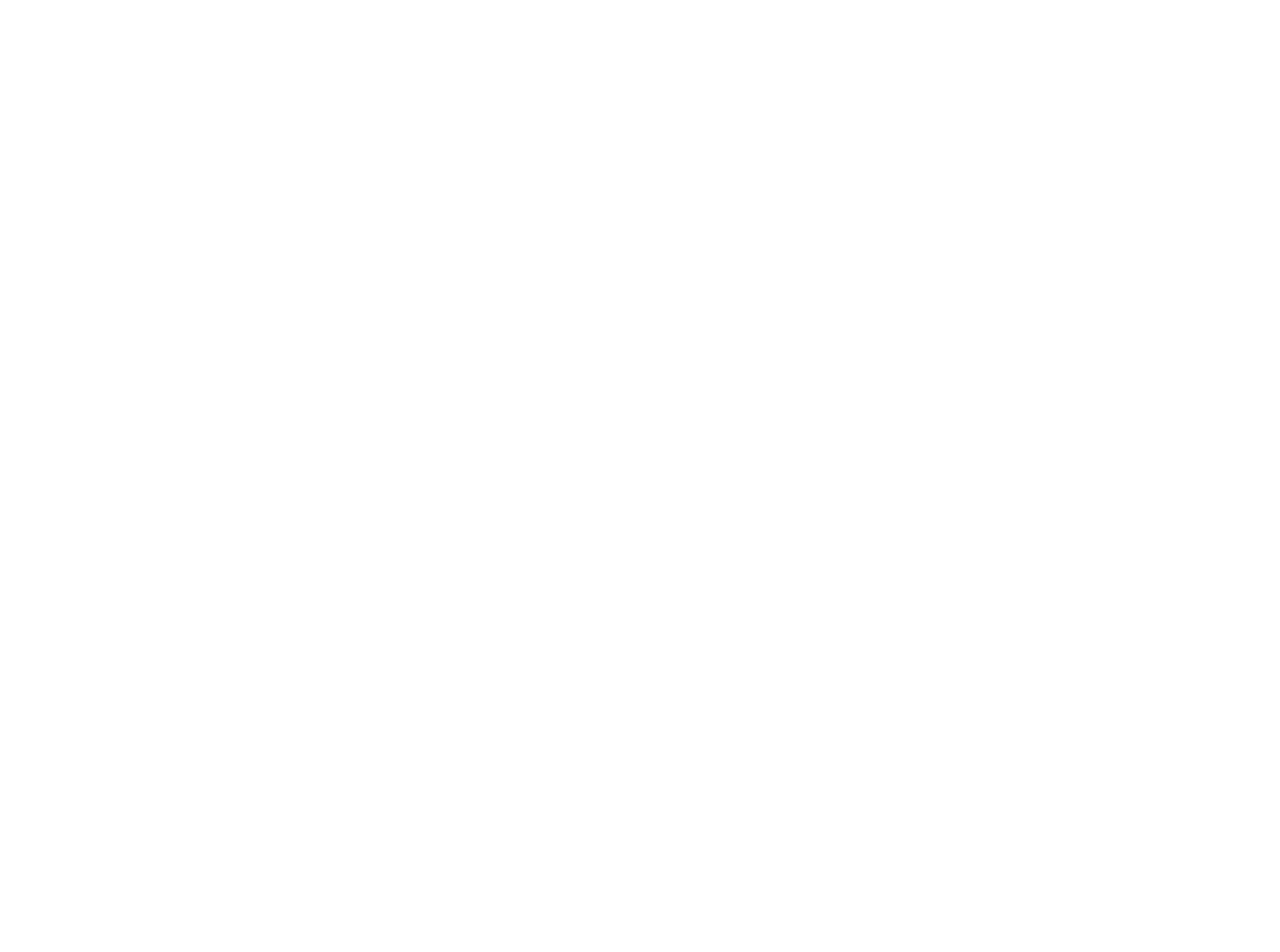
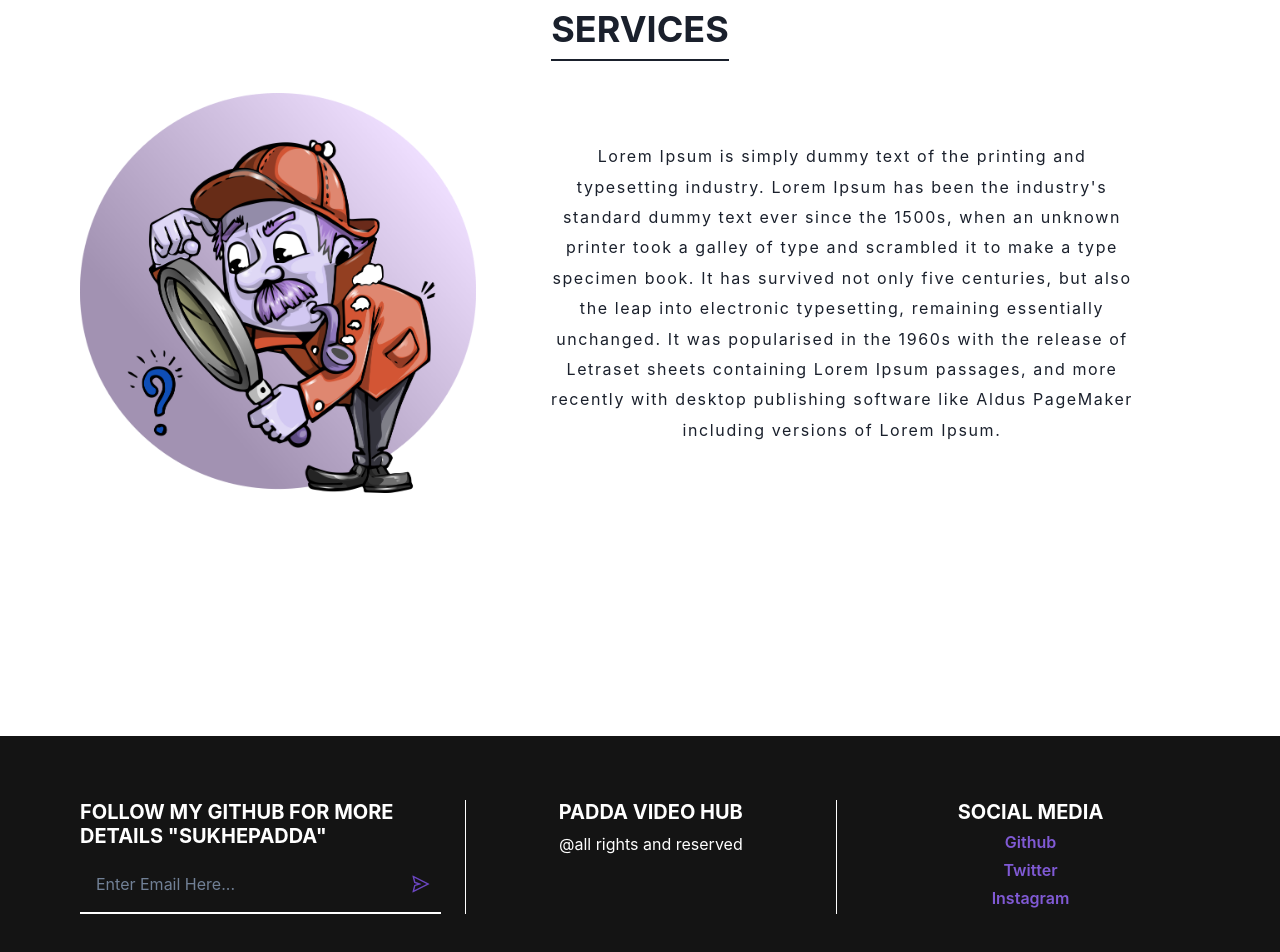
Before and after one commit to sukhepadda/SecondReactChakraApp, a React (Create React App) app: page / in a window 1280 px wide. Shown: the part 864-1816 px from the top of the page. Before the commit the page ends 800 px from the top, so only its background shows below. Built offline with nearby package versions, Linux system fonts and the light colour scheme.

Commit message:
working on videos

```diff
--- a/src/App.js
+++ b/src/App.js
@@ -1,13 +1,19 @@
 import { BrowserRouter as Router, Routes, Route } from 'react-router-dom';
 import Header from "./components/Header"
 import Home from "./components/Home"
+import Footer from "./components/Footer"
+import Videos from "./components/Videos"
+
+
 function App() {
   return (
     <Router>
     <Header />
       <Routes>
         <Route path='/' element={<Home />} />
+        <Route path='/Videos' element={<Videos />} />
       </Routes>
+      <Footer />
     </Router>
   );
 }
--- a/src/ColorModeSwitcher.js
+++ b/src/ColorModeSwitcher.js
@@ -8,6 +8,7 @@ export const ColorModeSwitcher = props => {
 
   return (
     <IconButton
+      zIndex={'overlay'}
       variant="ghost"
       color="current"
       pos={'fixed'}
--- /dev/null
+++ b/src/components/Footer.jsx
@@ -0,0 +1,76 @@
+import {
+  Box,
+  Button,
+  HStack,
+  Heading,
+  Input,
+  Stack,
+  Text,
+  VStack,
+} from '@chakra-ui/react';
+import React from 'react';
+import { AiOutlineSend } from 'react-icons/ai';
+
+function Footer() {
+  return (
+    <Box bgColor={'blackAlpha.900'} minH={'40'} p={'16'} color={'white'}>
+      <Stack direction={['column', 'row']}>
+        <VStack alignItems={'stretch'} w="full" px="4">
+          <Heading size="md" textTransform={'uppercase'} textAlign={["center", "left"]}>
+            Follow My Github for more Details "sukhepadda"
+          </Heading>
+          <HStack borderBottom="2px solid white" py="2">
+            <Input
+              placeholder="Enter Email Here..."
+              border="none"
+              borderRadius={'none'}
+              outline="none"
+              focusBorderColor="none"
+            />
+            <Button
+              p="0"
+              colorScheme="purple"
+              variant={'ghost'}
+              borderRadius={'0 20px 20px 0'}
+            >
+              <AiOutlineSend size="20" />
+            </Button>
+          </HStack>
+        </VStack>
+
+        <VStack
+          w="full"
+          borderLeft={['none', '1px solid white']}
+          borderRight={['none', '1px solid white']}
+        >
+          <Heading size="md" textTransform={'uppercase'} textAlign="center">
+            Padda Video Hub
+          </Heading>
+          <Text>@all rights and reserved</Text>
+        </VStack>
+        <VStack w="full">
+          <Heading size="md" textTransform={'uppercase'} textAlign="center">
+            Social Media
+          </Heading>
+          <Button variant={'link'} colorScheme="purple">
+            <a href="https://github.com/sukhepadda" target="_blank">
+              Github
+            </a>
+          </Button>
+          <Button variant={'link'} colorScheme="purple">
+            <a href="https://twitter.com/psukhwantsingh" target="_blank">
+              Twitter
+            </a>
+          </Button>
+          <Button variant={'link'} colorScheme="purple">
+            <a href="https://instagram.com/paddasukhwantsingh" target="_blank">
+              Instagram
+            </a>
+          </Button>
+        </VStack>
+      </Stack>
+    </Box>
+  );
+}
+
+export default Footer;
--- a/src/components/Header.js
+++ b/src/components/Header.js
@@ -21,6 +21,7 @@ function Header() {
   return (
     <>
       <Button
+      zIndex={"overlay"}
         pos={'fixed'}
         top={'4'}
         left={'4'}
@@ -42,20 +43,42 @@ function Header() {
           <DrawerHeader>Padda Video Hub</DrawerHeader>
           <DrawerBody>
             <VStack alignItems={'flex-start'}>
-              <Button onClick={onClose} variant={'ghost'} colorScheme={'purple'}>
+              <Button
+                onClick={onClose}
+                variant={'ghost'}
+                colorScheme={'purple'}
+              >
                 <Link to={'/'}>Home</Link>
               </Button>
-              <Button onClick={onClose} variant={'ghost'} colorScheme={'purple'}>
+              <Button
+                onClick={onClose}
+                variant={'ghost'}
+                colorScheme={'purple'}
+              >
                 <Link to={'/videos'}>Videos</Link>
               </Button>
-              <Button onClick={onClose} variant={'ghost'} colorScheme={'purple'}>
+              <Button
+                onClick={onClose}
+                variant={'ghost'}
+                colorScheme={'purple'}
+              >
                 <Link to={'/videos?category=free'}>Free Videos</Link>
               </Button>
-              <Button onClick={onClose} variant={'ghost'} colorScheme={'purple'}>
+              <Button
+                onClick={onClose}
+                variant={'ghost'}
+                colorScheme={'purple'}
+              >
                 <Link to={'/upload'}>Upload Video</Link>
               </Button>
             </VStack>
-            <HStack pos={'absolute'} bottom={'10'} left={'0'} w={'full'} justifyContent={"space-evenly"}>
+            <HStack
+              pos={'absolute'}
+              bottom={'10'}
+              left={'0'}
+              w={'full'}
+              justifyContent={'space-evenly'}
+            >
               <Button onClick={onClose} colorScheme={'purple'}>
                 <Link to={'/login'}>Login</Link>
               </Button>
--- a/src/components/Home.js
+++ b/src/components/Home.js
@@ -1,4 +1,4 @@
-import { Box, Heading, Image } from '@chakra-ui/react';
+import { Box, Container, Heading, Image, Stack, Text } from '@chakra-ui/react';
 import React from 'react';
 import { Carousel } from 'react-responsive-carousel';
 import 'react-responsive-carousel/lib/styles/carousel.min.css';
@@ -15,19 +15,52 @@ const headingOptions = {
   top: '50%',
   transform: 'translate(-50%, -50%)',
   textTransform: 'uppercase',
-  padding: '4',
-  size: '4xl',
+  p: '4',
+  size: '2xl',
 };
 
 const Home = () => {
   return (
     <Box>
       <MyCarousel />
+
+      <Container maxW={'container.xl'} minH={'100vh'} p={'16'}>
+        <Heading
+          textTransform={'uppercase'}
+          py="2"
+          w="fit-content"
+          borderBottom={'2px solid'}
+          m="auto"
+        >
+          Services
+        </Heading>
+
+        <Stack
+          h="full"
+          p={'4'}
+          alignItems={'center'}
+          direction={['column', 'row']}
+        >
+          <Image src={img5} h={['40', '400']} filter={'hue-rotate(-130deg)'} />
+
+          <Text letterSpacing={"widest"} lineHeight={"190%"} p={["4", "16"]} textAlign={"center"}>
+            Lorem Ipsum is simply dummy text of the printing and typesetting
+            industry. Lorem Ipsum has been the industry's standard dummy text
+            ever since the 1500s, when an unknown printer took a galley of type
+            and scrambled it to make a type specimen book. It has survived not
+            only five centuries, but also the leap into electronic typesetting,
+            remaining essentially unchanged. It was popularised in the 1960s
+            with the release of Letraset sheets containing Lorem Ipsum passages,
+            and more recently with desktop publishing software like Aldus
+            PageMaker including versions of Lorem Ipsum.
+          </Text>
+        </Stack>
+      </Container>
     </Box>
   );
 };
 
-const MyCarousel = () => {
+const MyCarousel = () => (
   <Box>
     <Carousel
       autoPlay
@@ -37,21 +70,32 @@ const MyCarousel = () => {
       showThumbs={false}
       showArrows={false}
     >
-      <Box w="full" h={'100vh'} {...headingOptions}>
-        <Image src={img1} />
-        <Heading bgColor={'blackAlpha.600'} color={'white'}>
+      <Box w="full" h={'100vh'}>
+        <Image h={'100vh'} src={img1} />
+        <Heading {...headingOptions} bgColor={'blackAlpha.600'} color={'white'}>
           Watch the Fututre
         </Heading>
       </Box>
       <Box w="full" h={'100vh'} {...headingOptions}>
-        <Image src={img2} />
-        <Heading bgColor={'blackAlpha.600'} color={'white'}>
-          Watch the Fututre
+        <Image h={'100vh'} src={img2} />
+        <Heading {...headingOptions} bgColor={'whiteAlpha.600'} color={'black'}>
+          Fututre is Gamming
+        </Heading>
+      </Box>
+      <Box w="full" h={'100vh'} {...headingOptions}>
+        <Image h={'100vh'} src={img3} />
+        <Heading {...headingOptions} bgColor={'blackAlpha.600'} color={'white'}>
+          Gamming is Awesome
+        </Heading>
+      </Box>
+      <Box w="full" h={'100vh'} {...headingOptions}>
+        <Image h={'100vh'} src={img4} />
+        <Heading {...headingOptions} bgColor={'blackAlpha.600'} color={'white'}>
+          World of Gamming
         </Heading>
       </Box>
     </Carousel>
-    ;
-  </Box>;
-};
+  </Box>
+);
 
 export default Home;
--- /dev/null
+++ b/src/components/Videos.jsx
@@ -0,0 +1,73 @@
+import { Heading, Stack, VStack, Text, Button } from '@chakra-ui/react';
+import React, {useState, useEffect} from 'react';
+
+function Videos() {
+
+    const videosArr = [
+        'https://player.vimeo.com/progressive_redirect/playback/689949818/rendition/540p?loc=external&oauth2_token_id=1027659655&signature=cf602155bf49e4e74db6f2ec9d4ecf067fbab44c4295a8950d58ecdb88910882',
+        'https://player.vimeo.com/progressive_redirect/playback/697718184/rendition/360p?loc=external&oauth2_token_id=1027659655&signature=26d69c3df603d083fedd663acaab4d35a33444d11033a626864cf1e578e136cf',
+        'https://player.vimeo.com/external/510850877.hd.mp4?s=d5e9ed9ea40ba755e28512cce6c1ad00d92506f7&profile_id=174',
+        'https://player.vimeo.com/external/577442929.hd.mp4?s=95231c8a7fe2066ffb640204591b01a6c326b97c&profile_id=174',
+        'https://player.vimeo.com/progressive_redirect/playback/689925384/rendition/360p?loc=external&oauth2_token_id=1027659655&signature=5a819f11298d53cc1ed85837342f47ea61c8f95b9aeeb0c38edab72a80e0db78',
+        'https://player.vimeo.com/progressive_redirect/playback/688648666/rendition/720p?loc=external&oauth2_token_id=1027659655&signature=070a16d4b244bc11c2bd17b03e04e50460be3d2726ed554959a49fc05dbd0281',
+        'https://player.vimeo.com/progressive_redirect/playback/690770660/rendition/720p?loc=external&oauth2_token_id=1027659655&signature=3a048039957fd878fc72b809b9a0e5f2102eded879a83e00784ecd3ba5123614',
+      ];
+    const HeadingArr = [
+        'Sample Video 1',
+        'Sample Video 2',
+        'Sample Video 3',
+        'Sample Video 4',
+        'Sample Video 5',
+        'Sample Video 6',
+        'Sample Video 7',
+      ];
+    const DescArr = [
+        'THis is the Description of The Sample Video 1',
+        'THis is the Description of The Sample Video 2',
+        'THis is the Description of The Sample Video 3',
+        'THis is the Description of The Sample Video 4',
+        'THis is the Description of The Sample Video 5',
+        'THis is the Description of The Sample Video 6',
+        'THis is the Description of The Sample Video 7',
+      ];
+
+      const [videoSrc, setVideoSrc] = useState(videosArr[0]);
+      const [videoHeading, setvideoHeading] = useState(HeadingArr[0]);
+      const [videoDesc, setvideoDesc] = useState(DescArr[0]);
+
+
+  return (
+    <Stack direction={['column', 'row']} h={'100vh'}>
+      <VStack w="full">
+        <video
+          controls
+          controlsList="nodownload"
+          src={videoSrc}
+          style={{ width: '100%' }}
+        ></video>
+        <VStack alignItems={'flex-start'} p="8" w="full" overflowY={'auto'}>
+          <Heading>{videoHeading}          </Heading>
+          <Text>
+            {videoDesc}
+          </Text>
+        </VStack>
+      </VStack>
+
+      <VStack
+        w={['full', 'xl']}
+        alignItems={'stretch'}
+        p="8"
+        spacing="8"
+        overflowY="auto"
+      >
+      {videosArr.map((item, index) => (
+        <Button variant="ghost" colorScheme="purple" onClick={() => {setVideoSrc(item), setvideoHeading(item), setvideoDesc(item)}}>
+          Lecture {index + 1}
+        </Button>
+      ))}
+      </VStack>
+    </Stack>
+  );
+}
+
+export default Videos;
```
